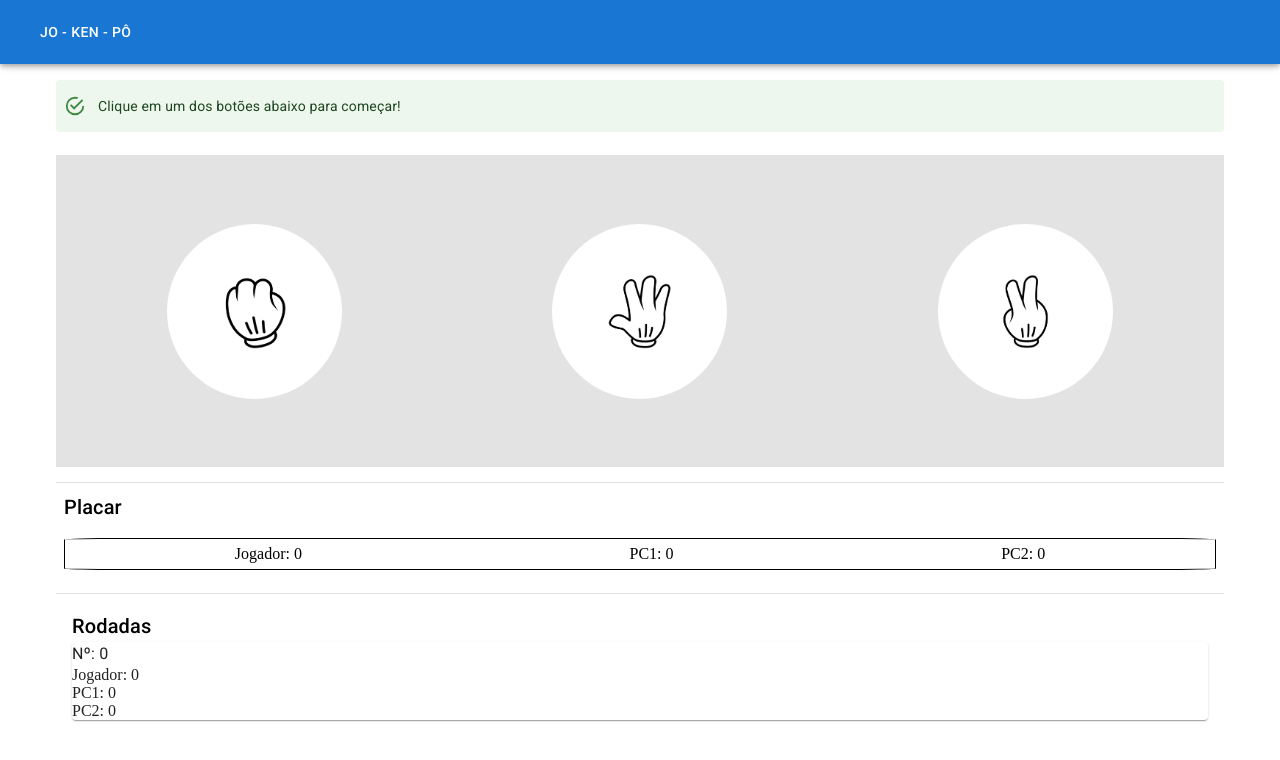
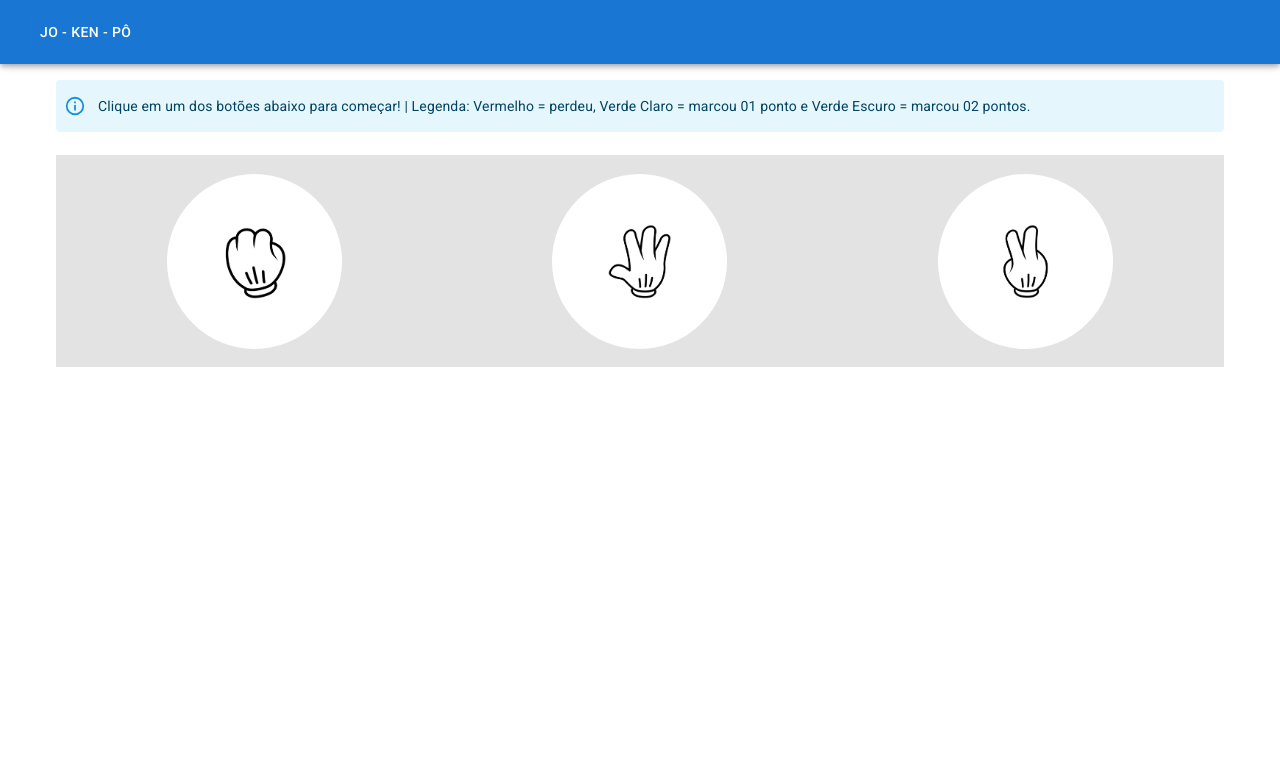
Before and after one commit to tnsilva/jokenpo, a React (Vite) app: page / in a window 1280 px wide. Shown: the top 760 px of the page. Built offline with nearby package versions, Linux system fonts and the light colour scheme.

Commit message:
update code 1

```diff
--- a/src/components/layouts/Principal.tsx
+++ b/src/components/layouts/Principal.tsx
@@ -1,5 +1,4 @@
 import { Footer, Header, MainPage } from "..";
-
 
 interface PrincipalProps {
   children: React.ReactNode;
--- a/src/pages/Home.tsx
+++ b/src/pages/Home.tsx
@@ -1,21 +1,27 @@
-import { Comp1, Comp2, Jogador, Placar, Rodadas } from ".";
+import { Comp1, Comp2, Jogador } from ".";
 import { usePlayContext } from "../hooks";
 
-import { Grid, Box, Divider, Alert } from "@mui/material";
+import { Grid, Box, Alert } from "@mui/material";
 
 export const Home = () => {
   const { msg, opPc1, opPc2 } = usePlayContext();
 
   return (
     <Box sx={{ p: 2 }}>
-      {msg.length > 0 && <Alert>{msg}</Alert>}
+      {msg.length > 0 && (
+        <Box sx={{ p: 0, mb: 1 }}>
+          <Alert severity="warning">{msg}</Alert>
+        </Box>
+      )}
 
       <Grid container direction="row" spacing={1}>
         {opPc1 === null || opPc2 === null ? (
           <>
             <Grid item xs={12} md={12}>
-              <Alert sx={{ p: 1 }}>
-                Clique em um dos botões abaixo para começar!
+              <Alert sx={{ p: 1 }} severity="info">
+                Clique em um dos botões abaixo para começar! | Legenda: Vermelho
+                = perdeu, Verde Claro = marcou 01 ponto e Verde Escuro = marcou
+                02 pontos.
               </Alert>
             </Grid>
 
@@ -26,17 +32,20 @@ export const Home = () => {
         ) : (
           <>
             <Grid item xs={12} md={12}>
-              <Alert sx={{ p: 1 }}>
-                Para recomeçar, clique em "Novo Jogo"!
-              </Alert>
+              <Box sx={{ p: 0, mb: 1 }}>
+                <Alert sx={{ p: 1 }} severity="info">
+                  Para recomeçar, clique em "Novo Jogo" e para voltar, clique em
+                  Jo-ken-pô!
+                </Alert>
+              </Box>
             </Grid>
 
-            <Grid item xs={12} md={6}>
+            <Grid item xs={12} md={12}>
               <Box sx={{ p: 1 }}>Jogador</Box>
               <Jogador />
             </Grid>
 
-            <Grid item xs={6} md={3}>
+            <Grid item xs={6} md={6}>
               <Box>
                 <Box sx={{ p: 1 }}>PC 1:</Box>
 
@@ -44,7 +53,7 @@ export const Home = () => {
               </Box>
             </Grid>
 
-            <Grid item xs={6} md={3}>
+            <Grid item xs={6} md={6}>
               <Box>
                 <Box sx={{ p: 1 }}>PC 2:</Box>
                 <Comp2 />
@@ -53,12 +62,6 @@ export const Home = () => {
           </>
         )}
       </Grid>
-
-      <Divider />
-      <Placar />
-
-      <Divider />
-      <Rodadas />
     </Box>
   );
 };
--- a/src/pages/Placar.tsx
+++ b/src/pages/Placar.tsx
@@ -1,20 +1,22 @@
 import { usePlayContext } from "../hooks";
 
-import { Box, Typography } from "@mui/material";
-import { Box2 } from "../styles/styles";
+import { Box, Paper, Typography } from "@mui/material";
+import { Box4 } from "../styles/styles";
 
 export const Placar = () => {
   const { contPlayer, contPc1, contPc2 } = usePlayContext();
 
   return (
-    <Box sx={{ p: 1 }}>
-      <Typography variant="h6">Placar</Typography>
+    <Box sx={{ p: 2 }}>
+      <Typography variant="h4">Placar</Typography>
 
-      <Box2>
-        <Box>Jogador: {contPlayer}</Box>
-        <Box>PC1: {contPc1}</Box>
-        <Box>PC2: {contPc2}</Box>
-      </Box2>
+      <Box4>
+        <Paper>
+          <Typography variant="h6">Jogador: {contPlayer} pts</Typography>
+          <Typography variant="h6">Computador 1: {contPc1} pts</Typography>
+          <Typography variant="h6">Computador 2: {contPc2} pts</Typography>
+        </Paper>
+      </Box4>
     </Box>
   );
 };
--- a/src/pages/Rodadas.tsx
+++ b/src/pages/Rodadas.tsx
@@ -8,7 +8,7 @@ export const Rodadas = () => {
 
   return (
     <Box sx={{ p: 2 }}>
-      <Typography variant="h6">Rodadas</Typography>
+      <Typography variant="h4">Pontos por Rodada</Typography>
 
       {rounds.length > 0 ? (
         <>
@@ -17,24 +17,24 @@ export const Rodadas = () => {
               rod.round > 0 && (
                 <Box4 key={rod.id}>
                   <Paper>
-                    <Typography>Nº: {rod.round}</Typography>
-                    <Box>Jogador: {rod.player}</Box>
-                    <Box>PC1: {rod.pc1}</Box>
-                    <Box>PC2: {rod.pc2}</Box>
+                    <Typography variant="h6">{rod.round}</Typography>
+                    <Typography>Jogador: {rod.player} pts</Typography>
+                    <Typography>Computador 1: {rod.pc1} pts</Typography>
+                    <Typography>Computador 2: {rod.pc2} pts</Typography>
                   </Paper>
                 </Box4>
               )
           )}
         </>
       ) : (
-        <Box>
+        <Box4>
           <Paper>
-            <Typography>Nº: 0</Typography>
-            <Box>Jogador: 0</Box>
-            <Box>PC1: 0</Box>
-            <Box>PC2: 0</Box>
+            <Typography variant="h6"> 0</Typography>
+            <Typography>Jogador: 0</Typography>
+            <Typography>Computador 1: 0</Typography>
+            <Typography>Computador 2: 0</Typography>
           </Paper>
-        </Box>
+        </Box4>
       )}
     </Box>
   );
--- a/src/styles/styles.tsx
+++ b/src/styles/styles.tsx
@@ -50,7 +50,7 @@ export const BoxApp = styled((props: any) => (
   flex-direction: row;
   margin: 15px 0;
   padding: 6px;
-  height: 300px;
+  height: 200px;
   align-items: center;
 
   justify-content: space-around;
@@ -64,11 +64,11 @@ export const BoxApp = styled((props: any) => (
 
 export const Box2 = styled(Box)`
   display: flex;
+  flex-direction: column;
   border: 0.5px solid black;
-  border-radius: 5%;
-  margin: 15px 0;
+  margin: 5px 0;
   padding: 6px;
-  justify-content: space-around;
+  justify-content: space-between;
 `;
 
 export const Box3 = styled(Box)`
```
